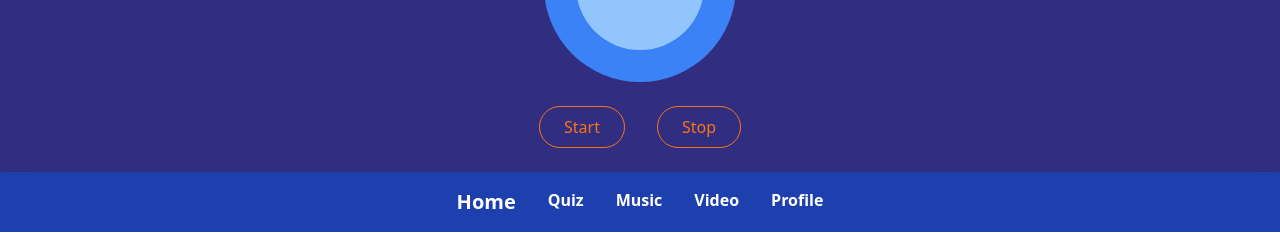
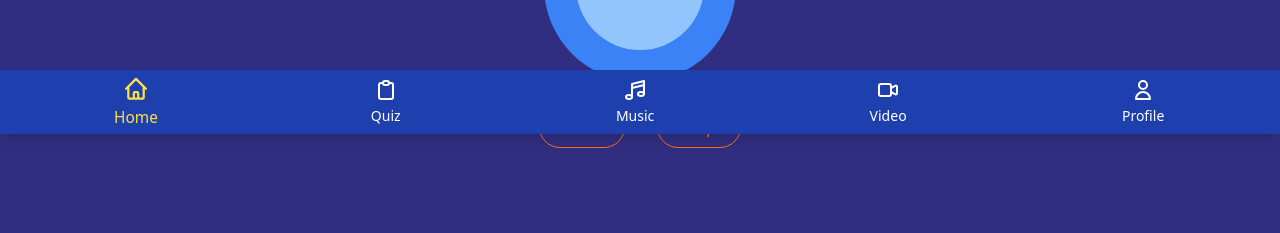
Before and after one commit to virtualvasu/LAL252-EazeIt, a React (Create React App) app: page / in a window 1280 px wide. Shown: the part 666-899 px from the top of the page. Built offline with nearby package versions, Linux system fonts and the light colour scheme; no server answers; sample sign-in values are in the browser's storage.

Commit message:
navbar changes

```diff
--- a/src/components/Navigation.js
+++ b/src/components/Navigation.js
@@ -1,44 +1,41 @@
 import React from 'react';
 import { Link, useLocation } from 'react-router-dom';
+import { HomeIcon, MusicNoteIcon, VideoCameraIcon, UserIcon, ClipboardIcon } from '@heroicons/react/outline'; // HeroIcons for icons
 
 const Navigation = () => {
   const location = useLocation();
 
+  const navItems = [
+    { path: "/", label: "Home", icon: <HomeIcon className="h-6 w-6" /> },
+    { path: "/quiz", label: "Quiz", icon: <ClipboardIcon className="h-6 w-6" /> },
+    { path: "/music", label: "Music", icon: <MusicNoteIcon className="h-6 w-6" /> },
+    { path: "/video", label: "Video", icon: <VideoCameraIcon className="h-6 w-6" /> },
+    { path: "/profile", label: "Profile", icon: <UserIcon className="h-6 w-6" /> },
+  ];
+
   return (
-    <nav className="flex justify-center items-center bg-blue-800 p-4 shadow-lg">
-      <div className="flex space-x-8">
-        <Link
-          to="/"
-          className={`text-white font-semibold transition-all duration-300 ease-in-out ${location.pathname === '/' ? 'text-xl' : 'text-base'} hover:text-yellow-300 hover:scale-110`}
-        >
-          Home
-        </Link>
-        <Link
-          to="/quiz"
-          className={`text-white font-semibold transition-all duration-300 ease-in-out ${location.pathname === '/quiz' ? 'text-xl' : 'text-base'} hover:text-yellow-300 hover:scale-110`}
-        >
-          Quiz
-        </Link>
-        <Link
-          to="/music"
-          className={`text-white font-semibold transition-all duration-300 ease-in-out ${location.pathname === '/music' ? 'text-xl' : 'text-base'} hover:text-yellow-300 hover:scale-110`}
-        >
-          Music
-        </Link>
-        <Link
-          to="/video"
-          className={`text-white font-semibold transition-all duration-300 ease-in-out ${location.pathname === '/video' ? 'text-xl' : 'text-base'} hover:text-yellow-300 hover:scale-110`}
-        >
-          Video
-        </Link>
-        <Link
-          to="/profile"
-          className={`text-white font-semibold transition-all duration-300 ease-in-out ${location.pathname === '/profile' ? 'text-xl' : 'text-base'} hover:text-yellow-300 hover:scale-110`}
-        >
-          Profile
-        </Link>
-      </div>
-    </nav>
+    <>
+      {/* Bottom Navbar */}
+      <nav className="fixed bottom-0 left-0 w-full bg-blue-800 shadow-lg z-50">
+        <div className="flex justify-around items-center p-2">
+          {navItems.map(({ path, label, icon }) => (
+            <Link
+              key={path}
+              to={path}
+              className={`flex flex-col items-center text-white font-medium transition-all duration-300 ease-in-out
+              ${location.pathname === path ? 'text-yellow-300 scale-110' : 'text-base'}
+              hover:text-yellow-300 hover:scale-110`}
+            >
+              {icon}
+              <span className="text-sm mt-1">{label}</span>
+            </Link>
+          ))}
+        </div>
+      </nav>
+
+      {/* Add padding-bottom to prevent content overlap */}
+      <div className="pb-16"></div>
+    </>
   );
 };
 
```
